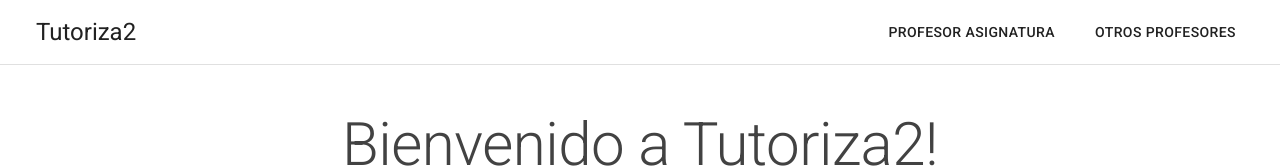
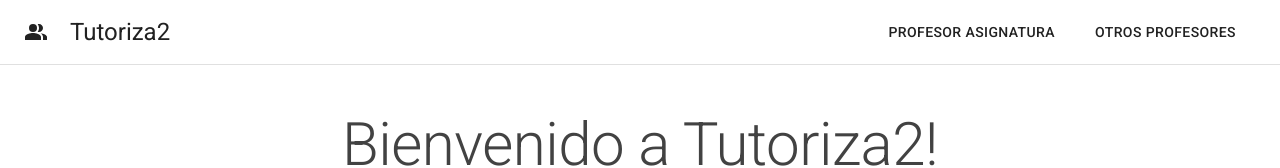
Before and after one commit to victordelval/frontend-react-hooks-and-testing, a React (Create React App) app: page / in a window 1280 px wide. Shown: the top 168 px of the page. Built offline with nearby package versions, Linux system fonts and the light colour scheme; data requests are answered from the project's data file.

Commit message:
Minor changes

```diff
--- a/src/components/header/header.js
+++ b/src/components/header/header.js
@@ -58,7 +58,7 @@ function Header() {
       className={classes.appBar}
     >
       <Toolbar className={classes.toolbar}>
-        {/* <PeopleAlt className={classes.icon} />  */}
+        <PeopleAlt className={classes.icon} />
         <Typography
           variant="h5"
           color="inherit"
```
Also changed, not shown: 1 other file (tests, documents, lock files or other folders).
